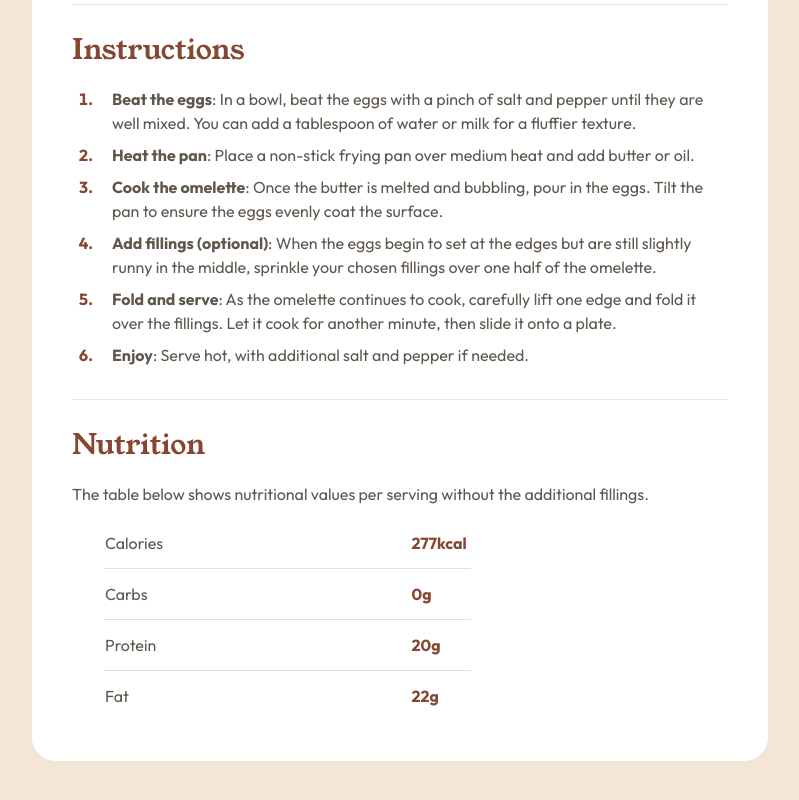
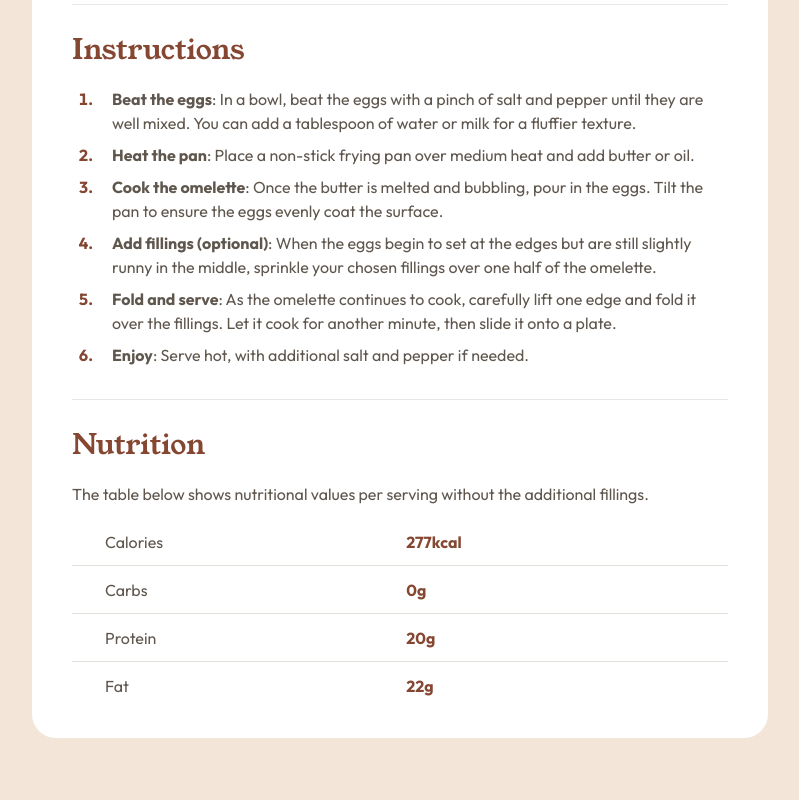
Before and after one commit to keltiek/frontendmentor, a plain HTML site: page recipe-page/index.html in a window 1280 px wide. Shown: the part 1093-1893 px from the top of the page, without its empty margins (240-1039 px from the left). Drawn offline with nearby package versions, Linux system fonts and the light colour scheme.

Commit message:
adjust table with correct border

```diff
--- a/recipe-page/index.html
+++ b/recipe-page/index.html
@@ -66,7 +66,7 @@
     class="bg-eggshell text-wengebrown font-outfit flex min-h-svh w-full flex-col md:py-[7.7rem]"
   >
     <main
-      class="m-auto flex max-w-[376px] flex-col bg-white md:max-w-[736px] md:rounded-3xl md:p-10"
+      class="m-auto flex max-w-[376px] flex-col bg-white duration-500 md:max-w-[736px] md:rounded-3xl md:px-10 md:pb-7 md:pt-10"
     >
       <img
         class="h-auto md:rounded-xl"
@@ -196,11 +196,11 @@
         <h2 class="text-nutmeg font-youngserif mb-4 mt-6 text-[1.75rem]">
           Nutrition
         </h2>
-        <p class="pb-6 pr-4">
+        <p class="pb-3 pr-4">
           The table below shows nutritional values per serving without the
           additional fillings.
         </p>
-        <table class="mb-6 ml-8 md:mb-0">
+        <!--<table class="mb-6 ml-8 md:mb-0">
           <tbody>
             <tr
               class="border-lightgrey grid grid-cols-2 gap-[4.5rem] border-b border-solid pb-3 md:gap-[15.4rem]"
@@ -226,6 +226,33 @@
               <td class="text-nutmeg font-bold">22g</td>
             </tr>
           </tbody>
+        </table>-->
+        <table class="mb-6 w-full table-auto border-collapse md:mb-0">
+          <tbody>
+            <tr
+              class="border-lightgrey grid grid-cols-2 gap-[0.66rem] border-b border-solid px-8 py-[0.66rem]"
+            >
+              <td>Calories</td>
+              <td class="text-nutmeg font-bold">277kcal</td>
+            </tr>
+
+            <tr
+              class="border-lightgrey grid grid-cols-2 gap-[0.66rem] border-b border-solid px-8 py-[0.66rem]"
+            >
+              <td>Carbs</td>
+              <td class="text-nutmeg font-bold">0g</td>
+            </tr>
+            <tr
+              class="border-lightgrey box-border grid grid-cols-2 gap-[0.66rem] border-b border-solid px-8 py-[0.66rem]"
+            >
+              <td>Protein</td>
+              <td class="text-nutmeg font-bold">20g</td>
+            </tr>
+            <tr class="grid grid-cols-2 gap-[0.66rem] px-8 py-[0.66rem]">
+              <td>Fat</td>
+              <td class="text-nutmeg font-bold">22g</td>
+            </tr>
+          </tbody>
         </table>
       </div>
     </main>
```
